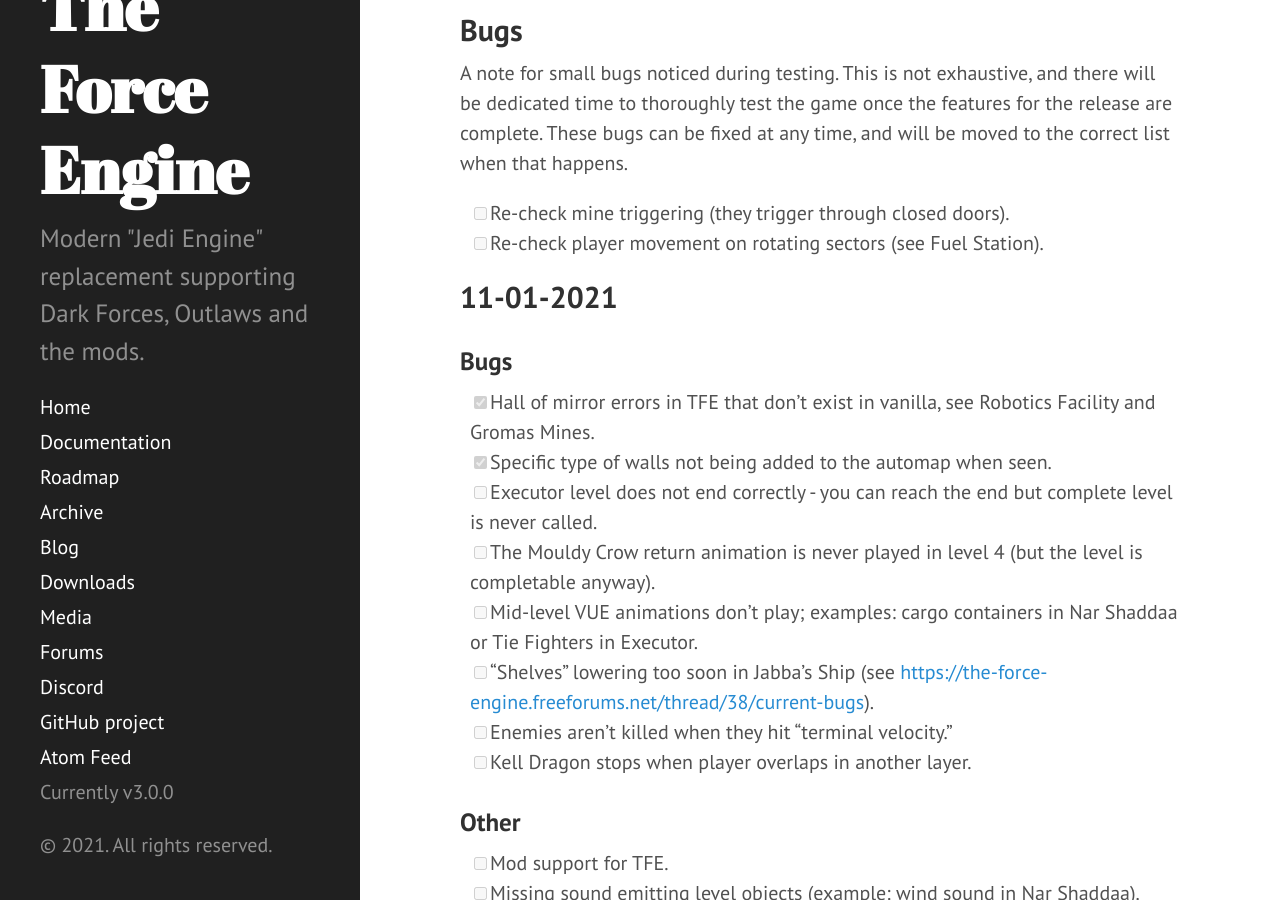
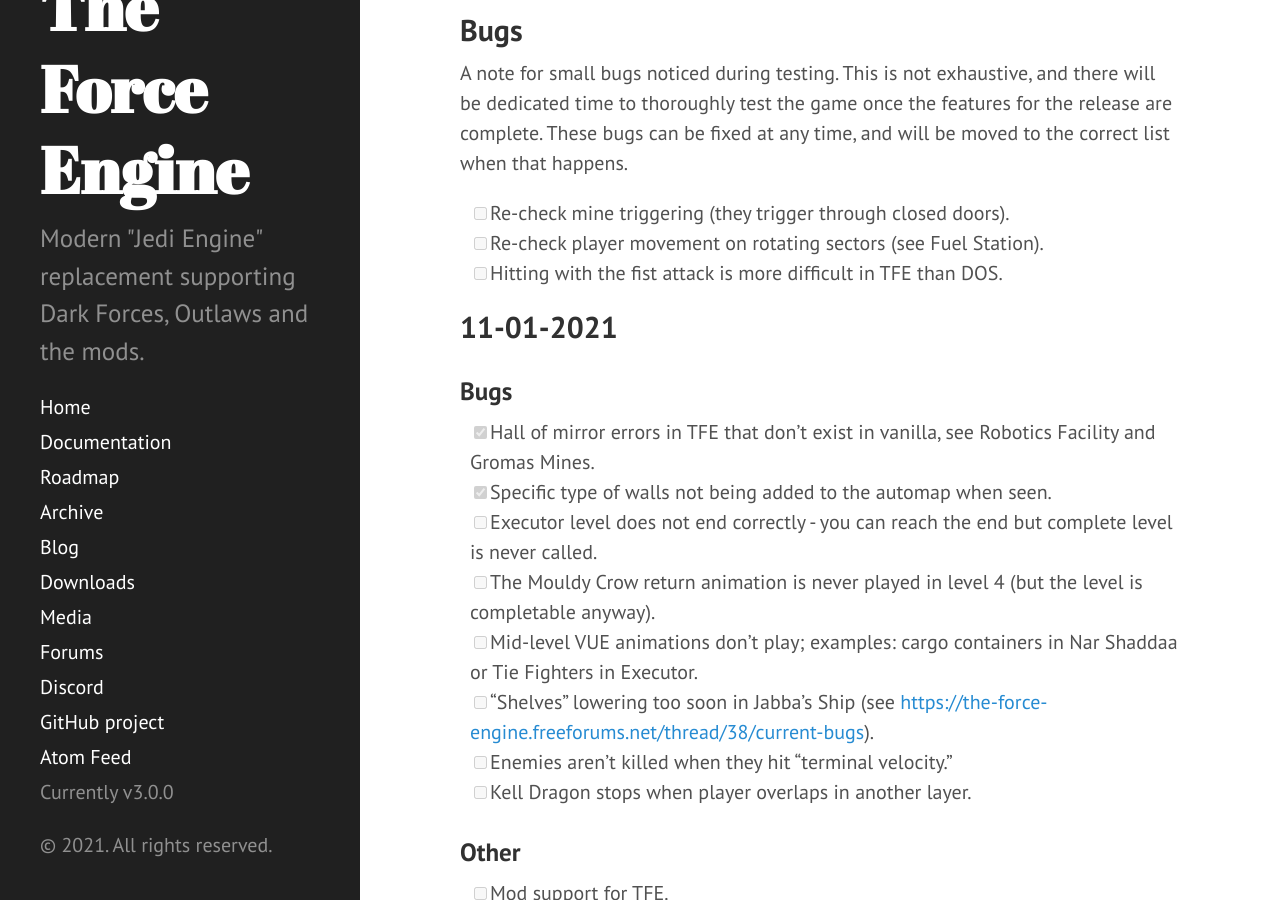
Before and after one commit to TheForceEngine/TheForceEngine.github.io, a Jekyll site: the page built from ProgressTracker.md, in a window 1280 px wide and 900 px high, scrolled down 326 px. Built offline with Jekyll 4.4.1, drawn with Linux system fonts in a browser that asks for light colours.

Commit message:
Update ProgressTracker.md

```diff
--- a/ProgressTracker.md
+++ b/ProgressTracker.md
@@ -10,6 +10,7 @@
 A note for small bugs noticed during testing. This is not exhaustive, and there will be dedicated time to thoroughly test the game once the features for the release are complete. These bugs can be fixed at any time, and will be moved to the correct list when that happens.
 - [ ] Re-check mine triggering (they trigger through closed doors).
 - [ ] Re-check player movement on rotating sectors (see Fuel Station).
+- [ ] Hitting with the fist attack is more difficult in TFE than DOS.
 
 ## 11-01-2021
 ### Bugs
```
